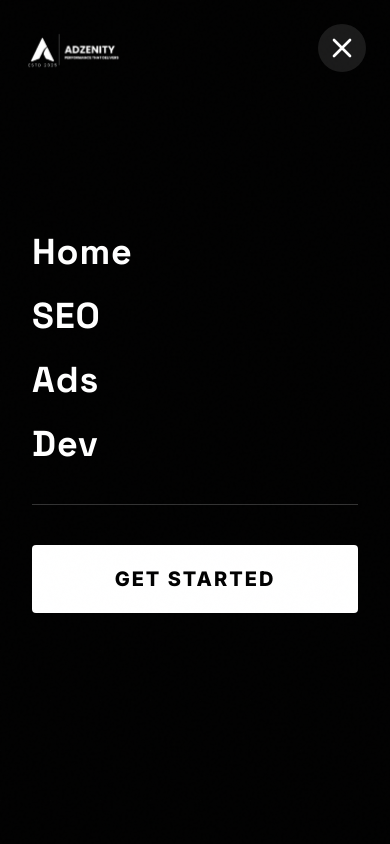
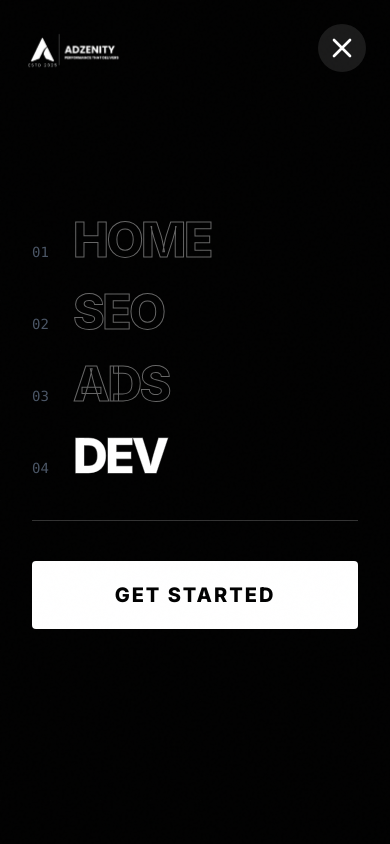
Before and after one commit to aryan24-cs/dm-website, a React (Vite) app: page /development in a window 390 px wide. Both pictures are taken after a click on the button "Open menu". Shown: the top 844 px of the page. Built offline with nearby package versions, Linux system fonts and the light colour scheme.

Commit message:
Update Header.jsx

```diff
--- a/src/components/Header.jsx
+++ b/src/components/Header.jsx
@@ -62,10 +62,10 @@ const Header = () => {
                     </div>
 
                     {/* Spacer for Logo */}
-                    <div className="w-16 md:w-32"></div>
+                    <div className="w-16 lg:w-32"></div>
 
                     {/* Desktop Navigation */}
-                    <nav className="hidden md:flex items-center gap-1 absolute left-1/2 -translate-x-1/2">
+                    <nav className="hidden lg:flex items-center gap-1 absolute left-1/2 -translate-x-1/2">
                         {navLinks.map((link) => (
                             <Link
                                 key={link.path}
@@ -82,7 +82,7 @@ const Header = () => {
 
                     {/* Right Side Actions */}
                     <div className="flex items-center gap-4">
-                        <div className="hidden md:block">
+                        <div className="hidden lg:block">
                             <Link
                                 to="/#contact"
                                 className="btn-primary text-xs px-6 py-2.5 rounded-full border-none !bg-white !text-black hover:!bg-gray-200"
@@ -94,7 +94,7 @@ const Header = () => {
                         {/* Mobile Menu Button (Hamburger) */}
                         <button
                             onClick={() => setIsMobileMenuOpen(true)}
-                            className="md:hidden relative w-12 h-12 flex items-center justify-center z-50 text-white rounded-full bg-white/10 hover:bg-white/20 transition-colors"
+                            className="lg:hidden relative w-12 h-12 flex items-center justify-center z-50 text-white rounded-full bg-white/10 hover:bg-white/20 transition-colors"
                             aria-label="Open menu"
                         >
                             <svg className="w-6 h-6" fill="none" stroke="currentColor" viewBox="0 0 24 24">
@@ -142,17 +142,37 @@ const Header = () => {
                                 key={link.path}
                                 to={link.path}
                                 onClick={() => setIsMobileMenuOpen(false)}
-                                className={`group text-4xl font-bold text-white tracking-wide transition-all duration-500 transform font-space flex items-center ${isMobileMenuOpen
-                                        ? 'translate-x-0 opacity-100'
-                                        : 'translate-x-10 opacity-0'
+                                className={`group flex items-baseline gap-6 transition-all duration-500 transform ${isMobileMenuOpen
+                                    ? 'translate-x-0 opacity-100'
+                                    : 'translate-x-[50px] opacity-0'
                                     }`}
-                                style={{ transitionDelay: `${100 + (index * 50)}ms` }}
+                                style={{ transitionDelay: `${100 + (index * 100)}ms` }}
                             >
-                                {/* Animated Line */}
-                                <span className="h-[2px] bg-white w-0 transition-all duration-300 group-hover:w-12 group-hover:mr-6 shadow-[0_0_10px_rgba(255,255,255,0.8)]"></span>
+                                {/* Number Index */}
+                                <span className="text-sm font-mono text-gray-600 font-medium group-hover:text-white transition-colors duration-300">
+                                    0{index + 1}
+                                </span>
 
-                                {/* Link Text */}
-                                <span className="transition-transform duration-300 group-hover:text-gray-300 group-hover:translate-x-2">
+                                {/* Outline Text Effect */}
+                                <span
+                                    className="text-5xl font-black uppercase tracking-tighter transition-all duration-300 group-hover:tracking-widest"
+                                    style={{
+                                        WebkitTextStroke: '1px rgba(255, 255, 255, 0.4)',
+                                        color: isActive(link.path) ? '#ffffff' : 'transparent'
+                                    }}
+                                    onMouseEnter={(e) => {
+                                        e.target.style.color = '#ffffff';
+                                        e.target.style.WebkitTextStroke = '0px';
+                                        e.target.style.textShadow = '0 0 20px rgba(255,255,255,0.5)';
+                                    }}
+                                    onMouseLeave={(e) => {
+                                        if (!isActive(link.path)) {
+                                            e.target.style.color = 'transparent';
+                                            e.target.style.WebkitTextStroke = '1px rgba(255, 255, 255, 0.4)';
+                                            e.target.style.textShadow = 'none';
+                                        }
+                                    }}
+                                >
                                     {link.name}
                                 </span>
                             </Link>
@@ -178,6 +198,7 @@ const Header = () => {
                             Get Started
                         </Link>
                     </div>
+
                 </div>
             </div>
         </>
```
